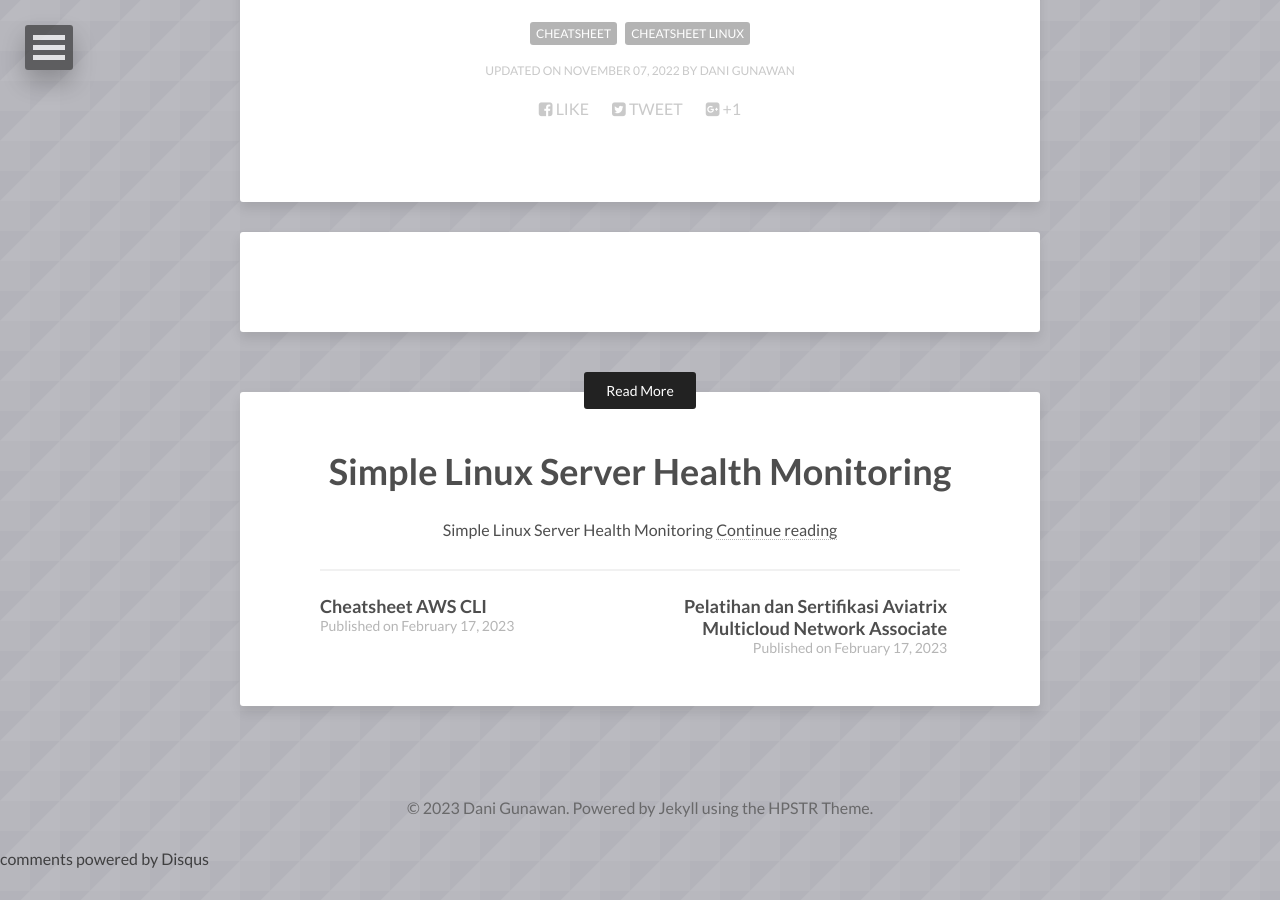
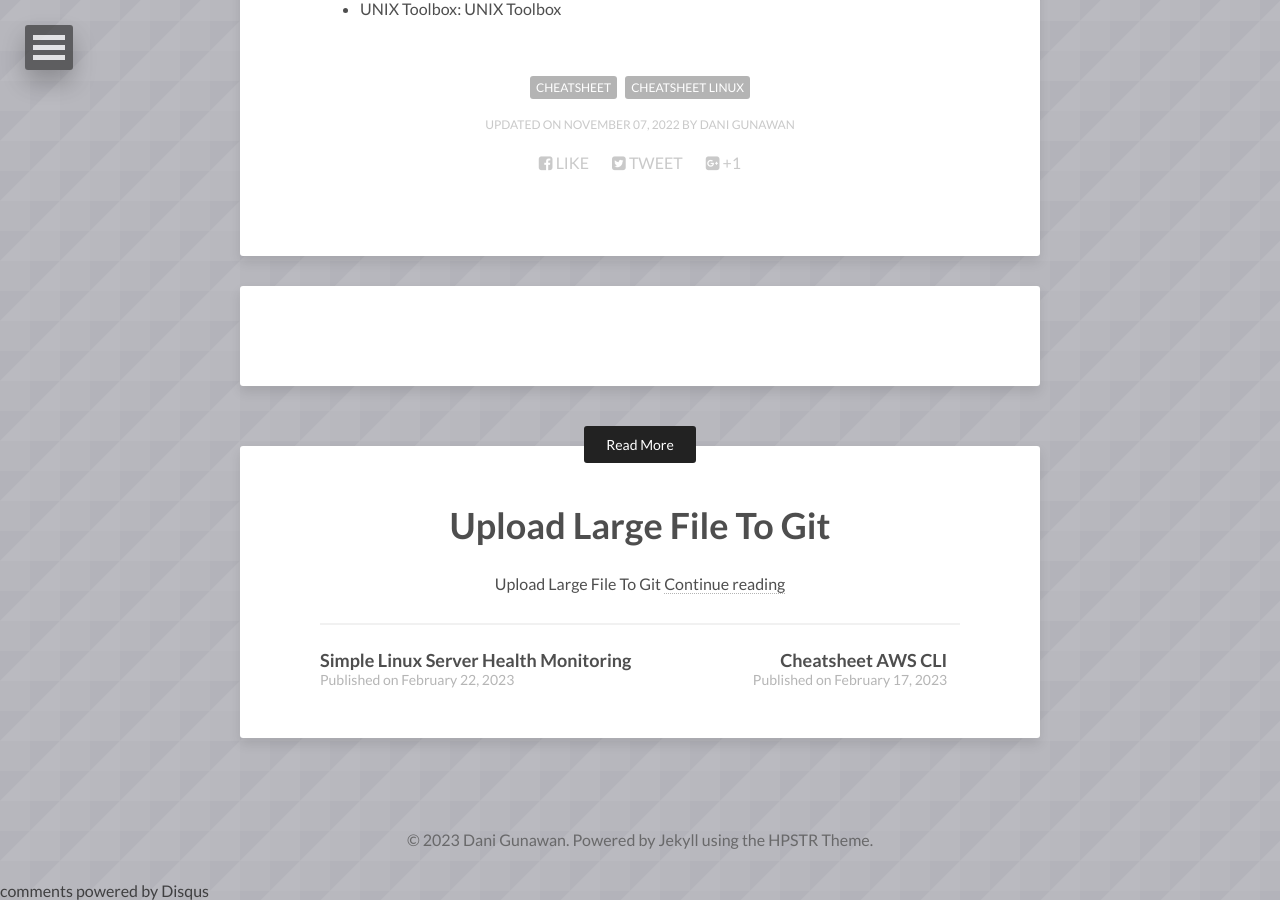
Before and after one commit to danigunawan/danigunawan.github.io, a Jekyll site: the page built from _posts/2022-11-07-cheatsheet-linux.md, in a window 1280 px wide and 900 px high, scrolled down 10059 px. Built offline with Jekyll 4.4.1, drawn with Linux system fonts in a browser that asks for light colours; nearby versions of some CDN libraries; comment, search, counter and statistics services are not loaded; before the commit the page ends 10927 px from its top, so only the background shows below that; some of the changed lines change nothing that is shown; some of the changed text lies outside the part shown.

Commit message:
[ADD POSTING]

```diff
--- a/_posts/2022-11-07-cheatsheet-linux.md
+++ b/_posts/2022-11-07-cheatsheet-linux.md
@@ -475,6 +475,9 @@
 top
 htop
 
+* Kill Port
+lsof -t -i tcp:4000 | xargs kill
+
 {% endhighlight %}
 
 Refferensi :
--- /dev/null
+++ b/_posts/2023-02-22-upload-large-file-to-git.md
@@ -0,0 +1,42 @@
+---
+layout: post
+title: Upload Large File To Git
+modified: 2023-02-22T17:00:28+07:00
+categories:
+description: "Upload Large File To Git"
+tags: [git, git cheatsheet]
+image:
+  background: triangular.png
+comments: true
+share: true
+date: 2023-02-22T17:00:28+07:00
+---
+
+{% highlight bash %}
+1. Install and select LFS file
+git lfs install
+
+# I am adding the deep learning model file
+git lfs track "*.h5
+
+2. Commit and push to the GitHub
+git lfs push --all origin main
+
+git add .
+git commit -am "add large file"
+git push -u origin main
+
+Solve large file upload issue
+
+If already uploaded the file and remote: error: This model.h5 file is more than 100.00 MB in size exceeds the Git file size limit of 100.00 MB similar issue, It can be solved with those methods.
+
+1. Reset Git
+git reset HEAD~<HOWEVER MANY COMMITS YOU WERE BEHIND>
+If you want to go before one commit: git reset HEAD~1
+Tips: Check git log: git log
+
+2. Check status and push
+git status
+git push
+
+{% endhighlight %}
```
